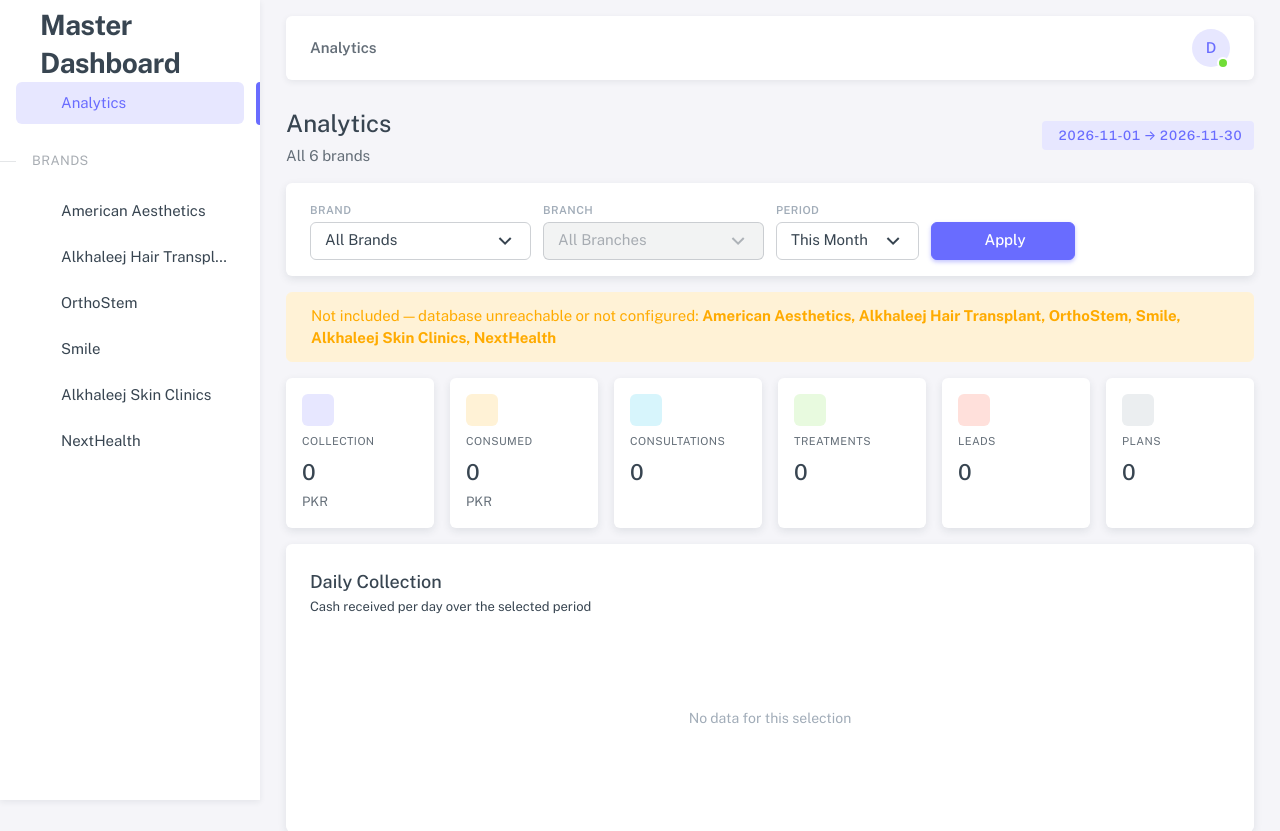
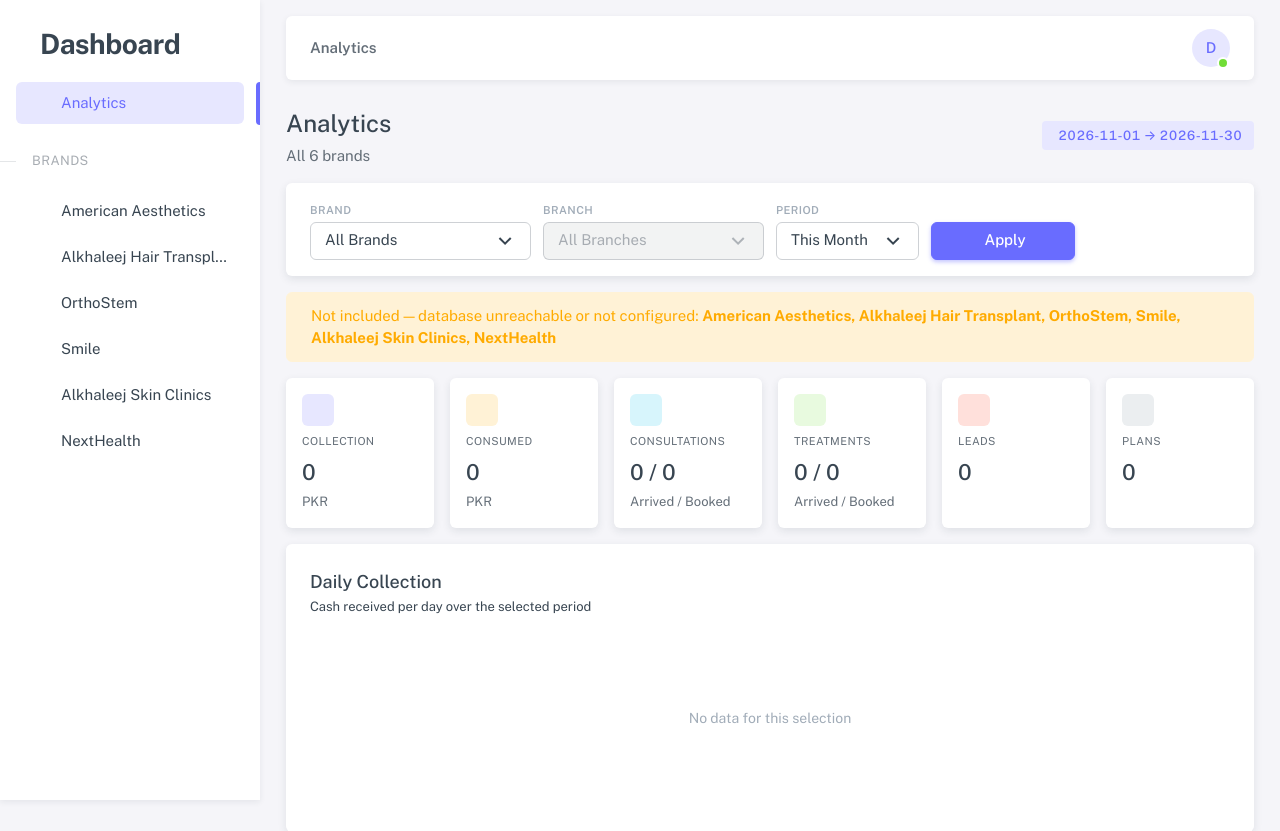
Before and after one commit to gulraizazam/akh-dashboard, a Laravel app: page /dashboard in a window 1280 px wide. Shown: the top 831 px of the page. Run offline with Laravel 12, Linux system fonts and the light colour scheme; a user stored in the database is signed in; data comes from the database, SQL or seed files in the repository; some libraries are stand-ins or nearby versions.

Commit message:
Show arrived / booked on the consultation and treatment cards
Each brand's own dashboard reports these as a ratio — how many of the
booked appointments the patient actually turned up for — and a bare
booked count hides the part that matters. Verified that appointment
status 2 is "Arrived" in all six databases, whose status lists are
identical.

Also renames the app to "Dashboard".

Co-Authored-By: Claude Opus 5 <noreply@anthropic.com>

```diff
--- a/app/Services/BrandStatsService.php
+++ b/app/Services/BrandStatsService.php
@@ -93,19 +93,27 @@ class BrandStatsService
     public function totals(string $key, string $from, string $to, ?int $locationId = null): array
     {
         return $this->guard($key, function () use ($key, $from, $to, $locationId) {
-            $db = $this->connection($key);
+            $db      = $this->connection($key);
+            $consult = config('brands.appointment_type_consult');
+            $service = config('brands.appointment_type_service');
 
             return [
                 'collection'    => (float) $this->scalar($db, $this->collectionSql('', $locationId), $this->collectionBindings($from, $to, $locationId)),
                 'consumed'      => (float) $this->scalar($db, $this->consumedSql($locationId), $this->consumedBindings($from, $to, $locationId)),
-                'consultations' => (int)   $this->scalar($db, $this->appointmentCountSql($locationId), $this->appointmentBindings(config('brands.appointment_type_consult'), $from, $to, $locationId)),
-                'treatments'    => (int)   $this->scalar($db, $this->appointmentCountSql($locationId), $this->appointmentBindings(config('brands.appointment_type_service'), $from, $to, $locationId)),
-                'leads'         => (int)   $this->scalar($db, $this->leadsSql($locationId), $this->leadsBindings($from, $to, $locationId)),
-                'plans'         => (int)   $this->scalar($db, $this->plansSql($locationId), $this->plansBindings($from, $to, $locationId)),
+
+                'consultations'          => (int) $this->scalar($db, $this->appointmentCountSql($locationId),       $this->appointmentBindings($consult, $from, $to, $locationId)),
+                'consultations_arrived'  => (int) $this->scalar($db, $this->appointmentCountSql($locationId, true), $this->appointmentBindings($consult, $from, $to, $locationId, true)),
+                'treatments'             => (int) $this->scalar($db, $this->appointmentCountSql($locationId),       $this->appointmentBindings($service, $from, $to, $locationId)),
+                'treatments_arrived'     => (int) $this->scalar($db, $this->appointmentCountSql($locationId, true), $this->appointmentBindings($service, $from, $to, $locationId, true)),
+
+                'leads'         => (int) $this->scalar($db, $this->leadsSql($locationId), $this->leadsBindings($from, $to, $locationId)),
+                'plans'         => (int) $this->scalar($db, $this->plansSql($locationId), $this->plansBindings($from, $to, $locationId)),
             ];
         }, [
-            'collection' => 0.0, 'consumed' => 0.0, 'consultations' => 0,
-            'treatments' => 0, 'leads' => 0, 'plans' => 0,
+            'collection' => 0.0, 'consumed' => 0.0,
+            'consultations' => 0, 'consultations_arrived' => 0,
+            'treatments' => 0, 'treatments_arrived' => 0,
+            'leads' => 0, 'plans' => 0,
         ]);
     }
 
@@ -118,7 +126,8 @@ class BrandStatsService
 
         $totals = [
             'total_collection' => 0.0, 'total_consumed' => 0.0,
-            'total_consultations' => 0, 'total_treatments' => 0,
+            'total_consultations' => 0, 'total_consultations_arrived' => 0,
+            'total_treatments' => 0, 'total_treatments_arrived' => 0,
             'total_leads' => 0, 'total_plans' => 0,
         ];
 
@@ -144,12 +153,14 @@ class BrandStatsService
 
             $t = $this->totals($key, $from, $to, $loc);
 
-            $totals['total_collection']    += $t['collection'];
-            $totals['total_consumed']      += $t['consumed'];
-            $totals['total_consultations'] += $t['consultations'];
-            $totals['total_treatments']    += $t['treatments'];
-            $totals['total_leads']         += $t['leads'];
-            $totals['total_plans']         += $t['plans'];
+            $totals['total_collection']            += $t['collection'];
+            $totals['total_consumed']              += $t['consumed'];
+            $totals['total_consultations']         += $t['consultations'];
+            $totals['total_consultations_arrived'] += $t['consultations_arrived'];
+            $totals['total_treatments']            += $t['treatments'];
+            $totals['total_treatments_arrived']    += $t['treatments_arrived'];
+            $totals['total_leads']                 += $t['leads'];
+            $totals['total_plans']                 += $t['plans'];
 
             $brandBreakdown[] = [
                 'brand'      => $label,
@@ -388,18 +399,23 @@ class BrandStatsService
         return array_merge([config('brands.invoice_status_paid'), $from, $to], $locationId ? [$locationId] : []);
     }
 
-    protected function appointmentCountSql(?int $locationId): string
+    protected function appointmentCountSql(?int $locationId, bool $arrivedOnly = false): string
     {
         return 'SELECT COUNT(*) AS v
                   FROM appointments a
                  WHERE a.appointment_type_id = ?
                    AND DATE(a.scheduled_date) BETWEEN ? AND ?'
+               . ($arrivedOnly ? ' AND a.appointment_status_id = ?' : '')
                . ($locationId ? ' AND a.location_id = ?' : '');
     }
 
-    protected function appointmentBindings(int $type, string $from, string $to, ?int $locationId): array
+    protected function appointmentBindings(int $type, string $from, string $to, ?int $locationId, bool $arrivedOnly = false): array
     {
-        return array_merge([$type, $from, $to], $locationId ? [$locationId] : []);
+        return array_merge(
+            [$type, $from, $to],
+            $arrivedOnly ? [config('brands.appointment_status_arrived')] : [],
+            $locationId ? [$locationId] : []
+        );
     }
 
     /**
--- a/config/brands.php
+++ b/config/brands.php
@@ -29,11 +29,12 @@ return [
     /*
      | Values that are identical across all six brand databases (verified).
      */
-    'account_id'              => 1, // every brand DB has exactly one account
-    'invoice_status_paid'     => 3, // invoice_statuses.slug = 'paid'
+    'account_id'               => 1, // every brand DB has exactly one account
+    'invoice_status_paid'      => 3, // invoice_statuses.slug = 'paid'
     'appointment_type_consult' => 1,
     'appointment_type_service' => 2,
-    'user_type_patient'       => 3,
+    'appointment_status_arrived' => 2, // appointment_statuses: 2 = Arrived
+    'user_type_patient'        => 3,
 
     'items' => [
 
--- a/resources/views/dashboard/index.blade.php
+++ b/resources/views/dashboard/index.blade.php
@@ -507,11 +507,15 @@
             payload = json.data;
 
             const t = payload.totals || {};
+            const num = v => Math.round(Number(v) || 0).toLocaleString();
             document.querySelectorAll('[data-stat]').forEach(el => {
                 const v = t[el.dataset.stat];
-                el.textContent = (v === undefined || v === null)
-                    ? '—'
-                    : Math.round(Number(v)).toLocaleString();
+                if (v === undefined || v === null) { el.textContent = '—'; return; }
+                // Consultations and treatments read "arrived / booked".
+                const arrivedKey = el.dataset.statArrived;
+                el.textContent = arrivedKey
+                    ? num(t[arrivedKey]) + ' / ' + num(v)
+                    : num(v);
             });
 
             const un = payload.unreachable || [];
--- a/resources/views/dashboard/partials/stats.blade.php
+++ b/resources/views/dashboard/partials/stats.blade.php
@@ -1,16 +1,24 @@
 @php
+    // `ratio` cards show arrived out of booked, the way each brand's own
+    // dashboard reports consultancies and treatments.
     $cards = [
-        ['key' => 'total_collection',    'label' => 'Collection',     'icon' => 'bx-wallet',         'tone' => 'primary', 'money' => true],
-        ['key' => 'total_consumed',      'label' => 'Consumed',       'icon' => 'bx-receipt',        'tone' => 'warning', 'money' => true],
-        ['key' => 'total_consultations', 'label' => 'Consultations',  'icon' => 'bx-user-voice',     'tone' => 'info',    'money' => false],
-        ['key' => 'total_treatments',    'label' => 'Treatments',     'icon' => 'bx-plus-medical',   'tone' => 'success', 'money' => false],
-        ['key' => 'total_leads',         'label' => 'Leads',          'icon' => 'bx-user-plus',      'tone' => 'danger',  'money' => false],
-        ['key' => 'total_plans',         'label' => 'Plans',          'icon' => 'bx-package',        'tone' => 'secondary','money' => false],
+        ['key' => 'total_collection',    'label' => 'Collection',    'icon' => 'bx-wallet',       'tone' => 'primary',   'unit' => 'PKR'],
+        ['key' => 'total_consumed',      'label' => 'Consumed',      'icon' => 'bx-receipt',      'tone' => 'warning',   'unit' => 'PKR'],
+        ['key' => 'total_consultations', 'label' => 'Consultations', 'icon' => 'bx-user-voice',   'tone' => 'info',      'unit' => 'Arrived / Booked', 'ratio' => 'total_consultations_arrived'],
+        ['key' => 'total_treatments',    'label' => 'Treatments',    'icon' => 'bx-plus-medical', 'tone' => 'success',   'unit' => 'Arrived / Booked', 'ratio' => 'total_treatments_arrived'],
+        ['key' => 'total_leads',         'label' => 'Leads',         'icon' => 'bx-user-plus',    'tone' => 'danger',    'unit' => ''],
+        ['key' => 'total_plans',         'label' => 'Plans',         'icon' => 'bx-package',      'tone' => 'secondary', 'unit' => ''],
     ];
 @endphp
 
 @foreach ($cards as $c)
-    @php $val = $totals[$c['key']] ?? 0; @endphp
+    @php
+        $val     = $totals[$c['key']] ?? 0;
+        $arrived = isset($c['ratio']) ? ($totals[$c['ratio']] ?? 0) : null;
+        $display = $arrived === null
+            ? number_format($val)
+            : number_format($arrived) . ' / ' . number_format($val);
+    @endphp
     <div class="col-xl-2 col-lg-4 col-md-4 col-6">
         <div class="card h-100">
             <div class="card-body p-4">
@@ -22,11 +30,12 @@
                     </div>
                 </div>
                 <p class="text-muted text-uppercase mb-1" style="font-size:.6875rem; letter-spacing:.4px;">{{ $c['label'] }}</p>
-                <h4 class="card-title mb-0 text-nowrap" data-stat="{{ $c['key'] }}" style="font-size:1.375rem;">
-                    {{ number_format($val) }}
-                </h4>
+                <h4 class="card-title mb-0 text-nowrap"
+                    data-stat="{{ $c['key'] }}"
+                    @isset($c['ratio']) data-stat-arrived="{{ $c['ratio'] }}" @endisset
+                    style="font-size:1.375rem;">{{ $display }}</h4>
                 {{-- The unit sits under the figure so the number itself stays uncluttered. --}}
-                <small class="text-muted">{{ $c['money'] ? 'PKR' : "\u{00A0}" }}</small>
+                <small class="text-muted">{{ $c['unit'] !== '' ? $c['unit'] : "\u{00A0}" }}</small>
             </div>
         </div>
     </div>
```
Also changed, not shown: 1 other file.
